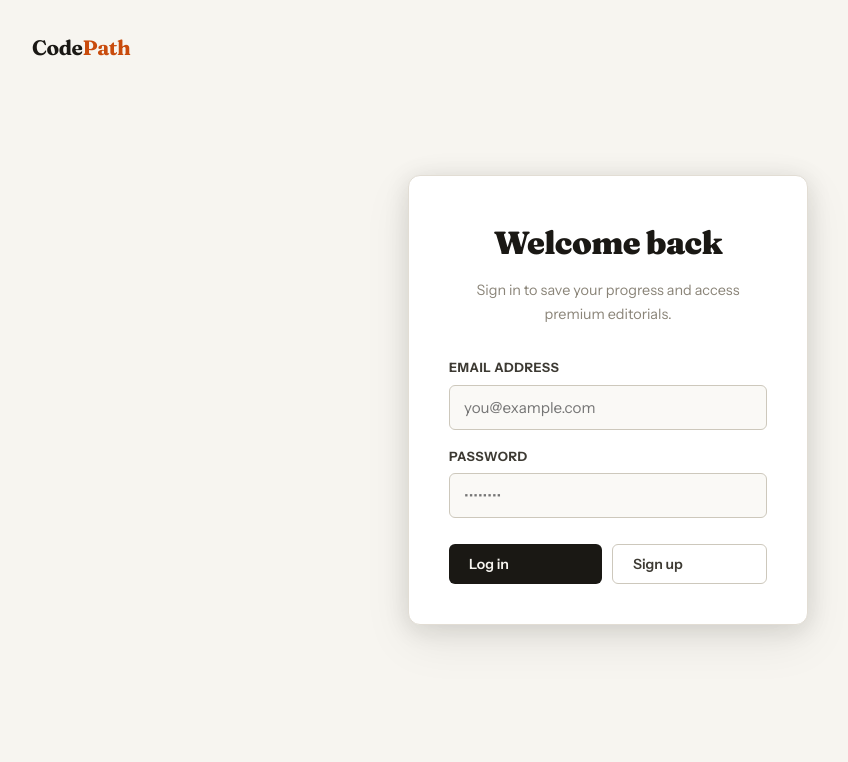
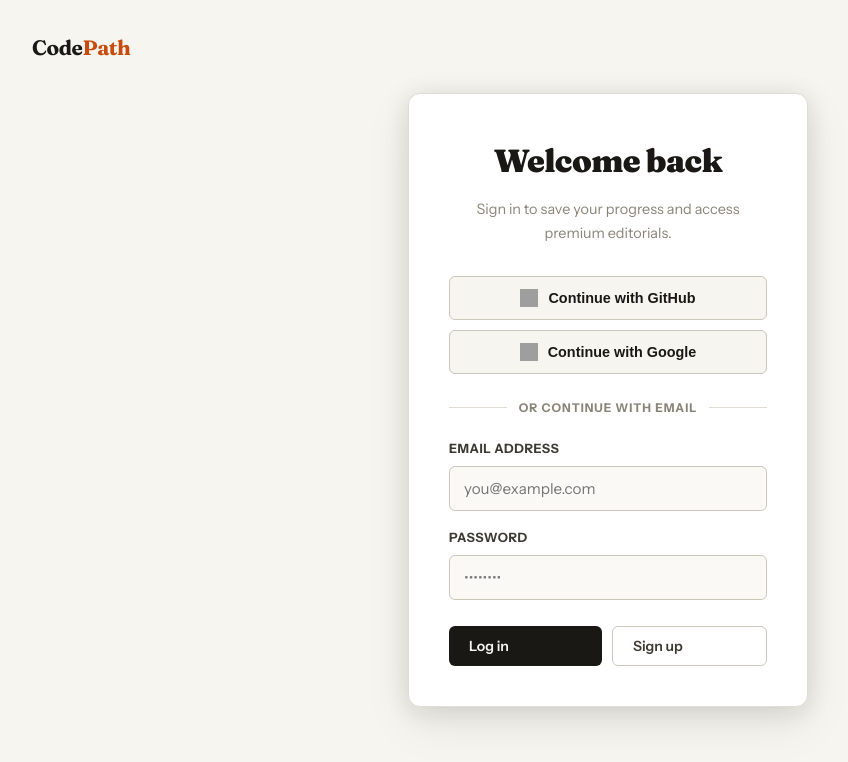
Before and after one commit to codepathdsa/codepath-web, a Next.js app: page /login in a window 1280 px wide. Shown: the top 762 px of the page, without its empty margins (32-880 px from the left). Built offline with nearby package versions, Linux system fonts and the light colour scheme; grey boxes are pictures that could not be loaded.

Commit message:
feat: integrate Github and Google OAuth providers and styling

```diff
--- a/app/login/actions.ts
+++ b/app/login/actions.ts
@@ -2,6 +2,7 @@
 
 import { revalidatePath } from 'next/cache'
 import { redirect } from 'next/navigation'
+import { headers } from 'next/headers'
 import { createClient } from '@/utils/supabase/server'
 
 export async function login(formData: FormData) {
@@ -39,3 +40,23 @@ export async function signup(formData: FormData) {
   revalidatePath('/', 'layout')
   redirect('/login?message=Check your email to verify your account.')
 }
+
+export async function signInOAuth(provider: 'google' | 'github') {
+  const supabase = await createClient();
+  const origin = (await headers()).get('origin') || process.env.NEXT_PUBLIC_SITE_URL || 'http://localhost:3000';
+
+  const { data, error } = await supabase.auth.signInWithOAuth({
+    provider,
+    options: {
+      redirectTo: `${origin}/auth/callback`,
+    },
+  });
+
+  if (error) {
+    redirect(`/login?error=${encodeURIComponent(error.message)}`);
+  }
+
+  if (data.url) {
+    redirect(data.url);
+  }
+}
--- a/app/login/page.tsx
+++ b/app/login/page.tsx
@@ -1,4 +1,4 @@
-import { login, signup } from './actions';
+import { login, signup, signInOAuth } from './actions';
 import Link from 'next/link';
 
 export default async function LoginPage({
@@ -37,6 +37,24 @@ export default async function LoginPage({
         )}
 
         <form style={{ display: 'flex', flexDirection: 'column', gap: 16 }}>
+
+          <div style={{ display: 'flex', flexDirection: 'column', gap: 10, marginBottom: 8 }}>
+            <button formAction={signInOAuth.bind(null, 'github')} style={{ padding: '12px 14px', borderRadius: 'var(--radius)', border: '1px solid var(--border2)', background: 'var(--bg)', color: 'var(--ink)', fontSize: '0.9rem', fontWeight: 600, display: 'flex', alignItems: 'center', justifyItems: 'center', justifyContent: 'center', gap: 10, cursor: 'pointer', transition: 'background 0.15s' }}>
+              <img src="https://github.githubassets.com/images/modules/logos_page/GitHub-Mark.png" width="18" height="18" alt="GitHub" />
+              Continue with GitHub
+            </button>
+            <button formAction={signInOAuth.bind(null, 'google')} style={{ padding: '12px 14px', borderRadius: 'var(--radius)', border: '1px solid var(--border2)', background: 'var(--bg)', color: 'var(--ink)', fontSize: '0.9rem', fontWeight: 600, display: 'flex', alignItems: 'center', justifyItems: 'center', justifyContent: 'center', gap: 10, cursor: 'pointer', transition: 'background 0.15s' }}>
+              <img src="https://upload.wikimedia.org/wikipedia/commons/5/53/Google_%22G%22_Logo.svg" width="18" height="18" alt="Google" />
+              Continue with Google
+            </button>
+          </div>
+
+          <div style={{ display: 'flex', alignItems: 'center', color: 'var(--muted)', fontSize: '0.75rem', fontWeight: 700, textTransform: 'uppercase', letterSpacing: '0.08em', gap: 12, marginBottom: 4 }}>
+            <div style={{ flex: 1, height: 1, background: 'var(--border)' }}></div>
+            <span>Or continue with email</span>
+            <div style={{ flex: 1, height: 1, background: 'var(--border)' }}></div>
+          </div>
+
           <div style={{ display: 'flex', flexDirection: 'column', gap: 6 }}>
             <label htmlFor="email" style={{ fontSize: '0.8rem', fontWeight: 700, color: 'var(--ink2)', textTransform: 'uppercase', letterSpacing: '0.04em' }}>Email address</label>
             <input
```
Also changed, not shown: app/auth/callback/route.ts (added, +19 -0 lines).
